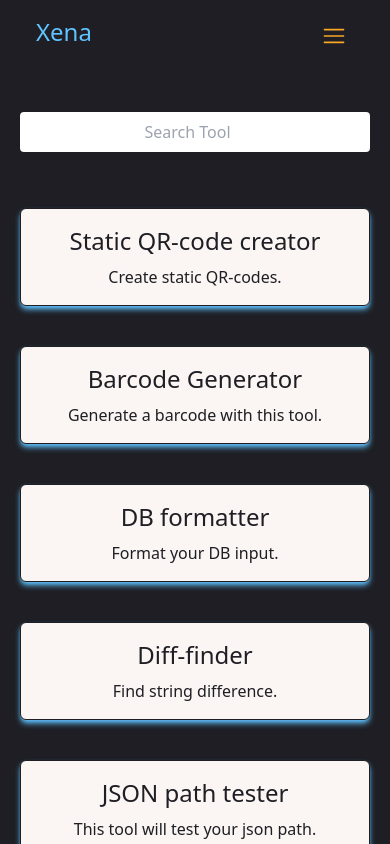
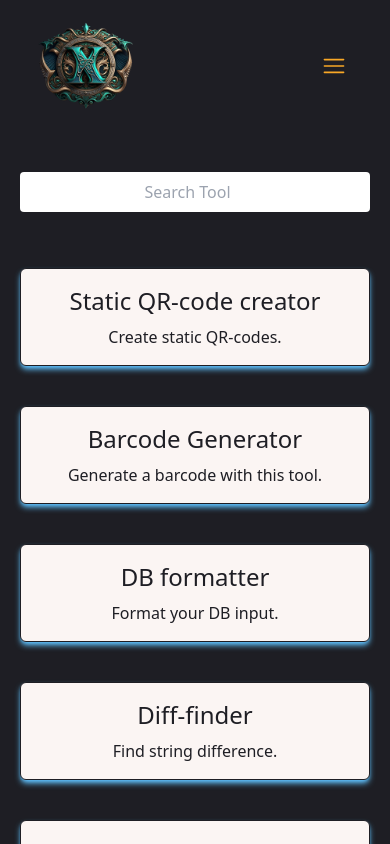
Before and after one commit to XenaDevs/tools, a Next.js app: page / in a window 390 px wide. Shown: the top 844 px of the page. Built offline with nearby package versions, Linux system fonts and the light colour scheme.

Commit message:
Add logo to xena

```diff
--- a/pages/_navbar.tsx
+++ b/pages/_navbar.tsx
@@ -1,4 +1,5 @@
 import Link from "next/link";
+import Image from "next/image";
 import { useState } from "react";
 import { RxHamburgerMenu } from "react-icons/rx";
 
@@ -29,8 +30,8 @@ const Navbar = () => {
 
   return (
     <div className="p-4 flex">
-      <h2 className="text-2xl text-Accent md:text-4xl">Xena</h2>
-      <div className="flex flex-col md:flex-row items-end md:items-center w-full justify-end">
+      <Image src="/Xena-dev.png" alt="company_logo" width={100} height={100} />
+      <div className="flex flex-col md:flex-row items-end md:items-center w-full justify-center lg:justify-end">
         <RxHamburgerMenu
           size={40}
           className="flex md:hidden hover:cursor-pointer text-CTA p-2"
```
Also changed, not shown: public/Xena-dev.png (added).
